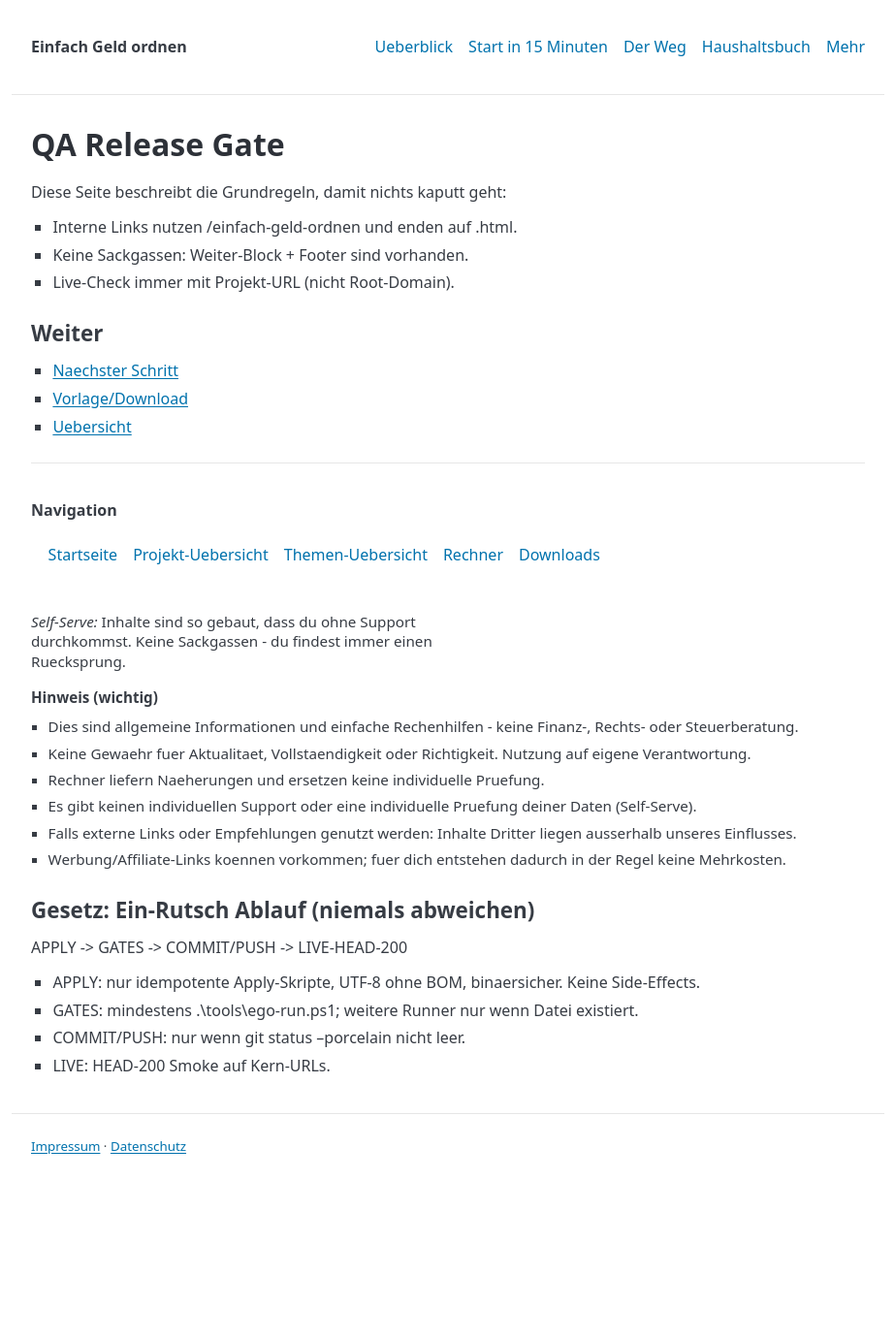
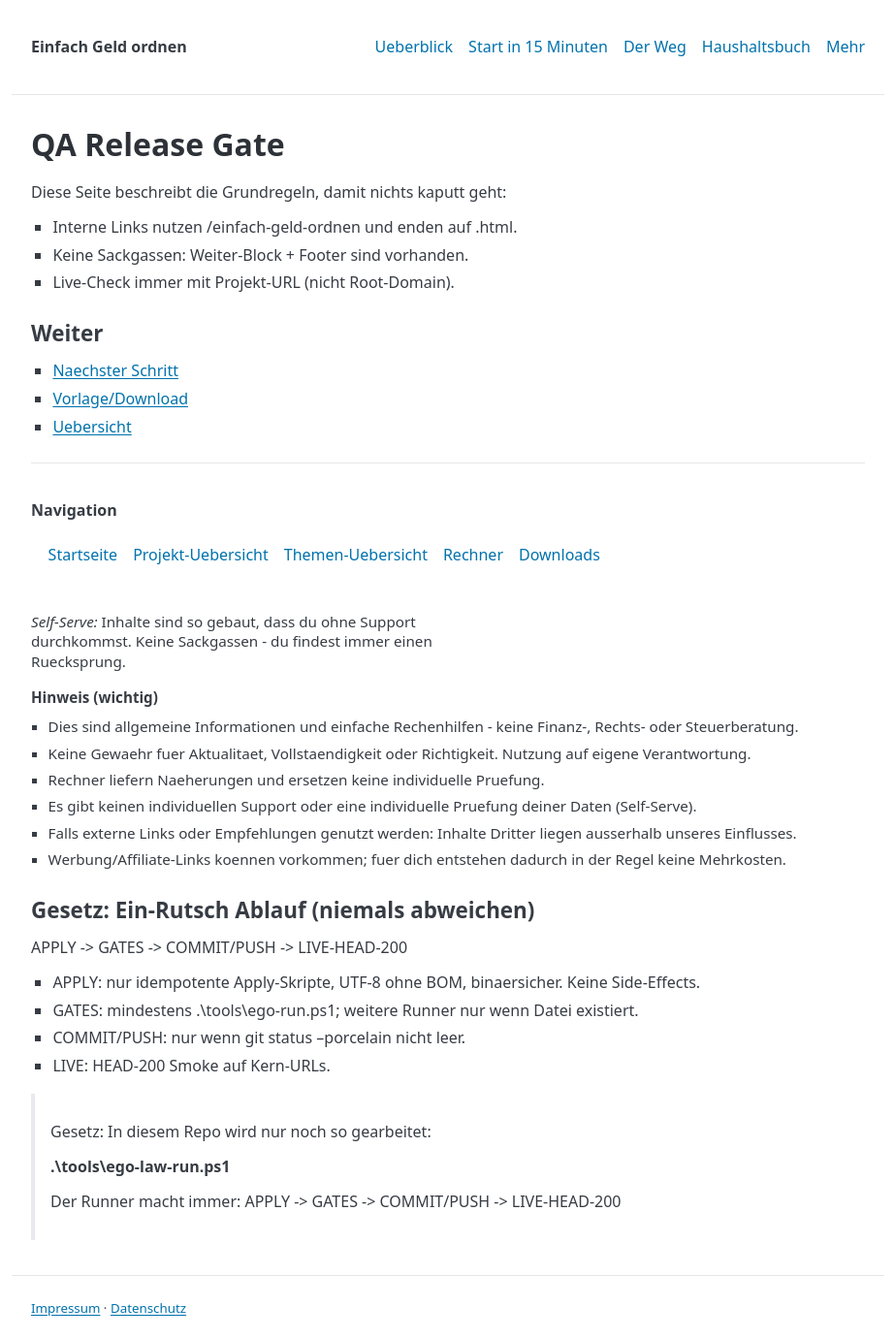
Before and after one commit to gluecklich-tools/einfach-geld-ordnen, a Jekyll site: the page built from seiten/qa-release-gate.md, in a window 1280 px wide. Shown: the whole page at 97% size, without its empty margins (178-1101 px from the left). Built offline with Jekyll 4.4.1, drawn with Linux system fonts in a browser that asks for light colours; before the commit the page ends 1214 px from its top, so only the background shows below that.

Commit message:
Tools: add law runner + no-murx gate (2026-01-31)

```diff
--- a/seiten/qa-release-gate.md
+++ b/seiten/qa-release-gate.md
@@ -28,3 +28,11 @@ APPLY -> GATES -> COMMIT/PUSH -> LIVE-HEAD-200
 - COMMIT/PUSH: nur wenn git status --porcelain nicht leer.
 - LIVE: HEAD-200 Smoke auf Kern-URLs.
 <!-- EGO_LAW_RUNNER_END -->
+
+<!-- EGO_RUNNER_PIN_START -->
+> Gesetz: In diesem Repo wird nur noch so gearbeitet:
+>
+> **.\tools\ego-law-run.ps1**
+>
+> Der Runner macht immer: APPLY -> GATES -> COMMIT/PUSH -> LIVE-HEAD-200
+<!-- EGO_RUNNER_PIN_END -->
```
Also changed, not shown: seiten/governance.md (+8 -0 lines), seiten/qualitaet.md (+8 -0 lines), 2 other files.
